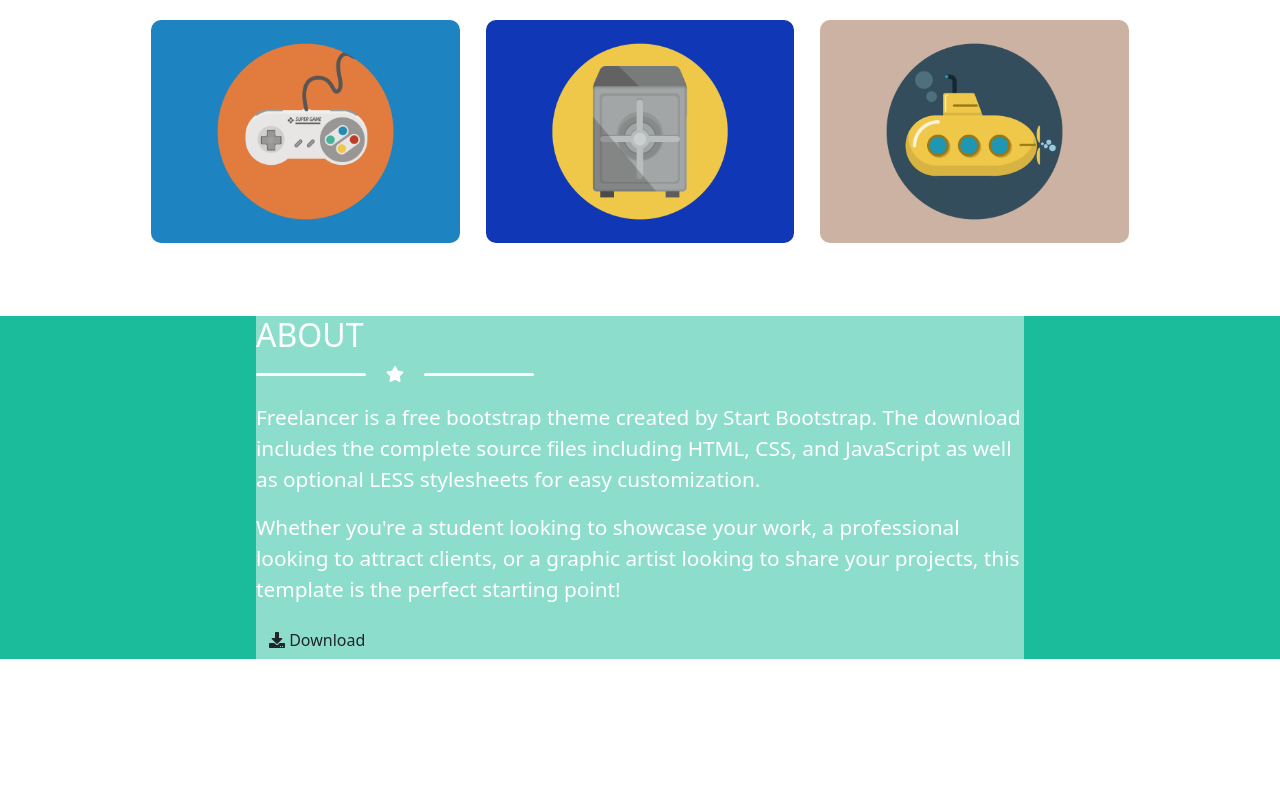
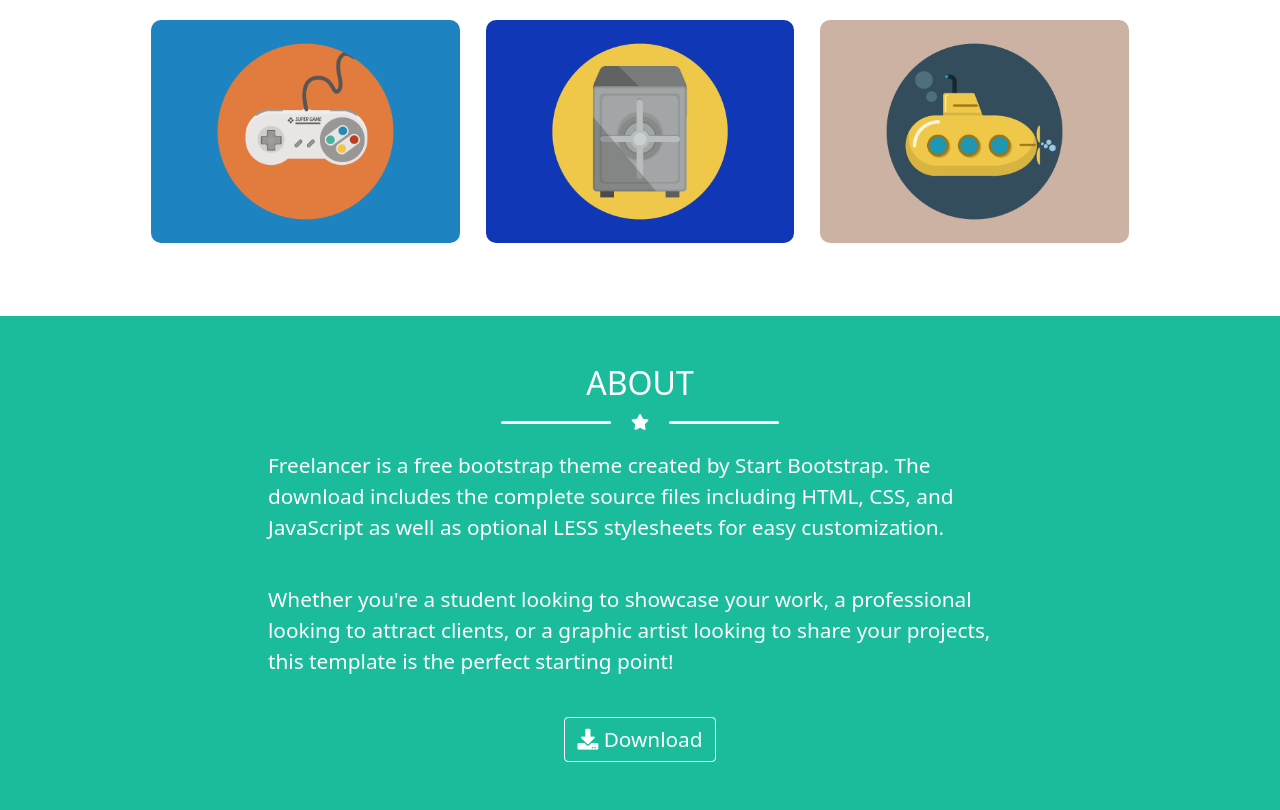
Before and after one commit to katy01101011/html-css-bootstrap-freelancer, a plain HTML site: page index.html in a window 1280 px wide. Shown: the part 852-1662 px from the top of the page. Before the commit the page ends 1511 px from the top, so only its background shows below. Drawn offline with nearby package versions, Linux system fonts and the light colour scheme.

Commit message:
add: about base style

```diff
--- a/css/style.css
+++ b/css/style.css
@@ -230,5 +230,20 @@ main>.container-fluid {
 .about_container {
     width: 60%;
     margin: 0 auto;
-    background-color: rgba(255, 255, 255, .5);
 }
+
+.about .btn {
+    font-size: 1.3rem;
+    color: inherit;
+    background-color: var(--main-green);
+    border: 1px solid white;
+}
+
+.about .btn:hover {
+    color: var(--main-green);
+    background-color: var(--font-clear);
+}
+
+.about p {
+    padding-bottom: 1.5rem;
+}
--- a/index.html
+++ b/index.html
@@ -129,9 +129,10 @@
             </div>
         </section>
         <section class="about">
-            <div class="about_container">
+            <div class="about_container pt-5">
+                <div class="container-fluid">
                     <div class="row">
-                    <div class="col-12">
+                        <div class="col-12 d-flex flex-column align-items-center">
                             <h2>About</h2>
                             <div class="star-item d-flex align-items-center pb-3">
                                 <div class="star-line rounded-1 s_width clear"></div>
@@ -153,10 +154,11 @@
                                 Whether you're a student looking to showcase your work, a professional looking to attract clients, or a graphic artist looking to share your projects, this template is the perfect starting point!
                             </p>
                         </div>
-                    <div class="col-12">
-                        <div class="btn">
+                        <div class="col-12 text-center">
+                            <div class="btn mb-5">
                                 <i class="fas fa-download"></i>
                                 <span>Download</span>
+                            </div>
                         </div>
                     </div>
                 </div>
```
Lines whose indentation alone changed are shown as unchanged.
